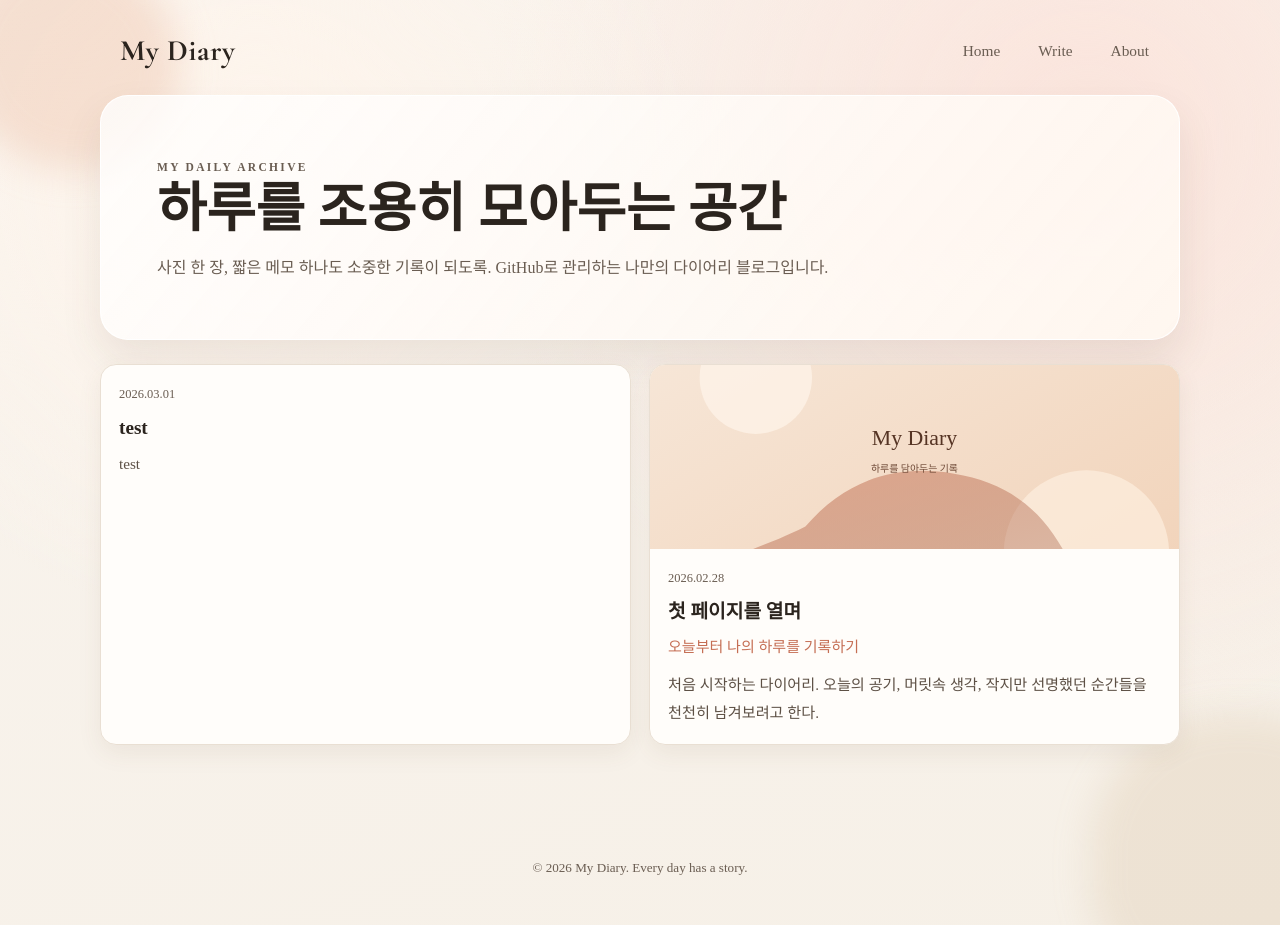
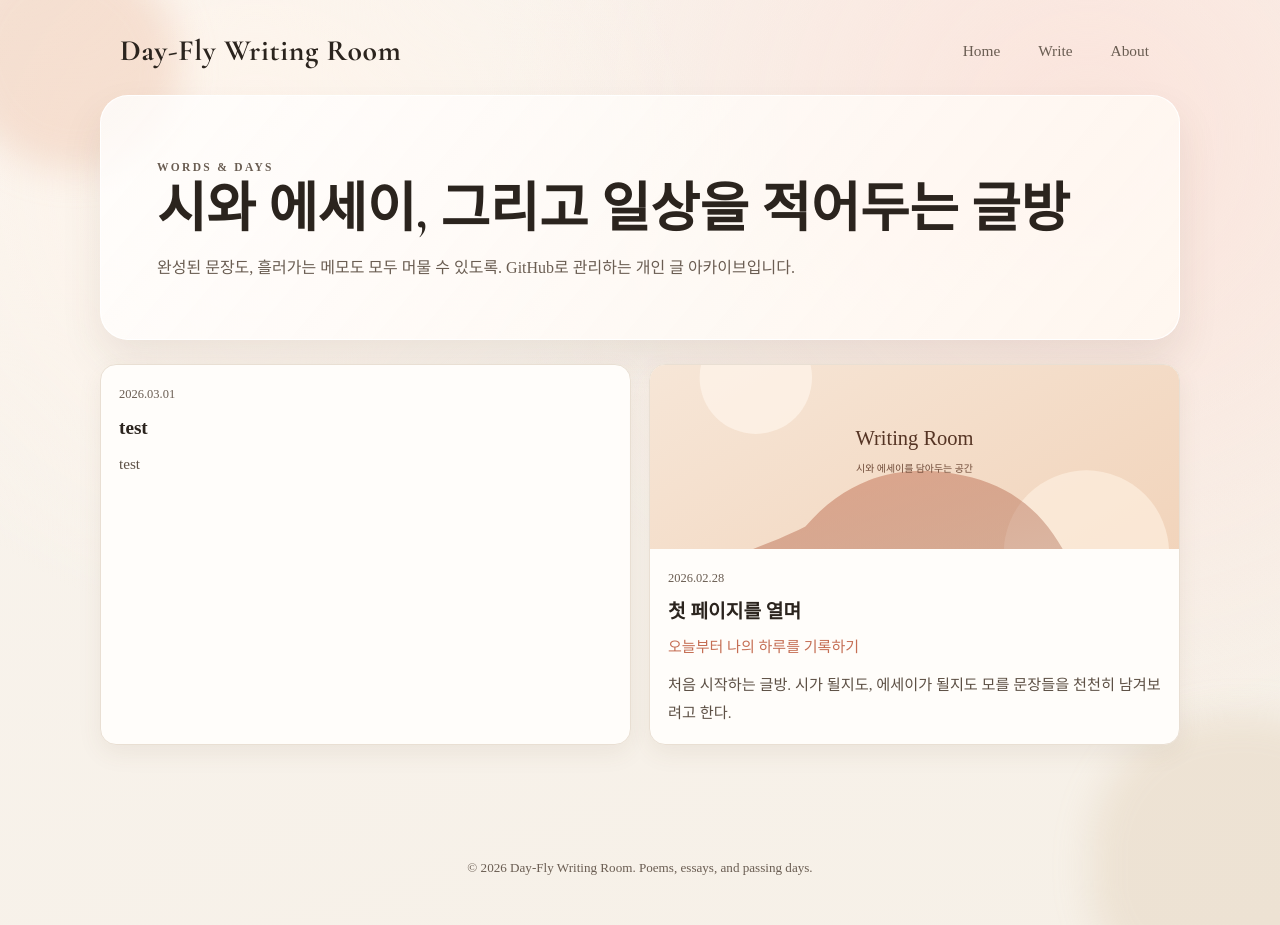
Before and after one commit to day-fly/my-diary, a Jekyll site: the page built from index.html, in a window 1280 px wide and 925 px high. Built offline with Jekyll 4.4.1, drawn with Linux system fonts in a browser that asks for light colours.

Commit message:
chore: retheme copy for writing room concept

```diff
--- a/_config.yml
+++ b/_config.yml
@@ -1,5 +1,5 @@
-title: "My Diary"
-description: "나의 일상을 기록하는 감성 다이어리"
+title: "Day-Fly Writing Room"
+description: "시와 에세이, 그리고 일상의 문장을 기록하는 글방"
 url: "https://day-fly.github.io"
 baseurl: "/my-diary"
 lang: "ko-KR"
--- a/_layouts/default.html
+++ b/_layouts/default.html
@@ -31,7 +31,7 @@
     <main class="page-wrap">{{ content }}</main>
 
     <footer class="site-footer">
-      <p>© {{ "now" | date: "%Y" }} {{ site.title }}. Every day has a story.</p>
+      <p>© {{ "now" | date: "%Y" }} {{ site.title }}. Poems, essays, and passing days.</p>
     </footer>
   </body>
 </html>
--- a/_posts/2026-02-28-first-page.md
+++ b/_posts/2026-02-28-first-page.md
@@ -4,8 +4,8 @@ subtitle: "오늘부터 나의 하루를 기록하기"
 date: 2026-02-28 09:00:00 +0900
 cover: /assets/images/welcome-cover.svg
 ---
-처음 시작하는 다이어리.
-오늘의 공기, 머릿속 생각, 작지만 선명했던 순간들을 천천히 남겨보려고 한다.
+처음 시작하는 글방.
+시가 될지도, 에세이가 될지도 모를 문장들을 천천히 남겨보려고 한다.
 
 ![오늘의 분위기](/assets/images/welcome-cover.svg)
 
--- a/index.html
+++ b/index.html
@@ -1,13 +1,13 @@
 ---
 layout: default
-title: "Diary"
+title: "Writing"
 ---
 <section class="hero">
-  <p class="hero-kicker">MY DAILY ARCHIVE</p>
-  <h1>하루를 조용히 모아두는 공간</h1>
+  <p class="hero-kicker">WORDS & DAYS</p>
+  <h1>시와 에세이, 그리고 일상을 적어두는 글방</h1>
   <p>
-    사진 한 장, 짧은 메모 하나도 소중한 기록이 되도록.
-    GitHub로 관리하는 나만의 다이어리 블로그입니다.
+    완성된 문장도, 흘러가는 메모도 모두 머물 수 있도록.
+    GitHub로 관리하는 개인 글 아카이브입니다.
   </p>
 </section>
 
@@ -33,6 +33,6 @@ title: "Diary"
       </article>
     {% endfor %}
   {% else %}
-    <p class="empty-state">아직 작성된 기록이 없어요. 첫 글을 남겨보세요.</p>
+    <p class="empty-state">아직 작성된 글이 없어요. 첫 문장을 남겨보세요.</p>
   {% endif %}
 </section>
```
Also changed, not shown: about.md (+5 -4 lines), write.md (+3 -3 lines), README.md, assets/images/welcome-cover.svg, 1 other file.
